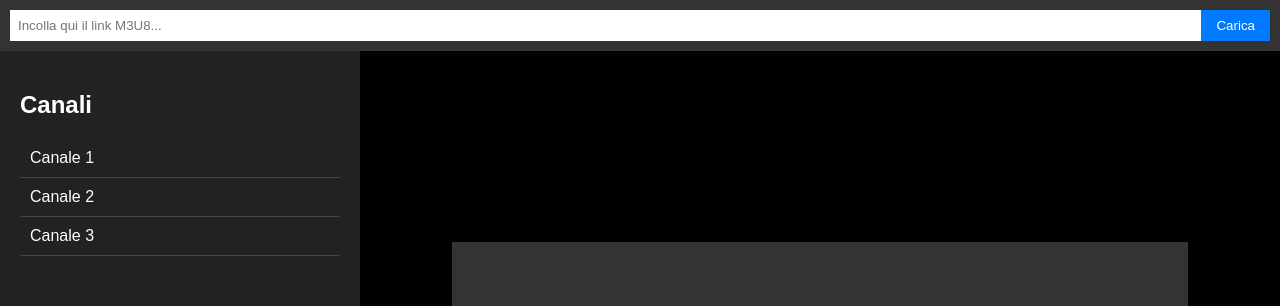
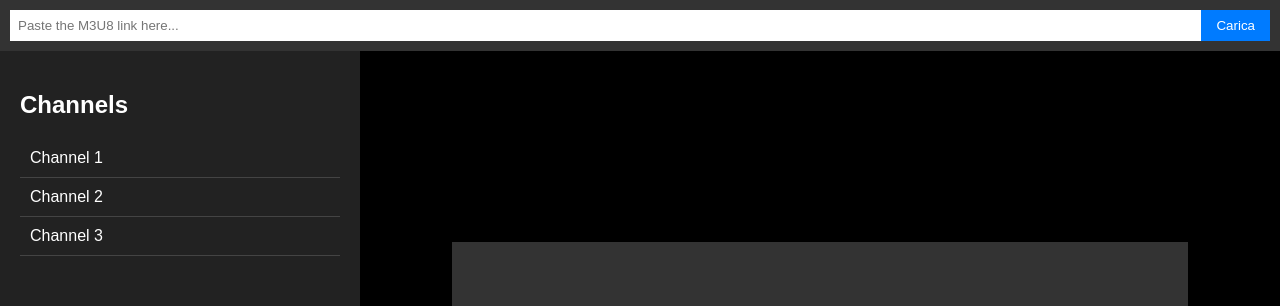
Before and after one commit to Mx455/hls-player, a plain HTML site: page video.html in a window 1280 px wide. Shown: the top 306 px of the page. Drawn offline with nearby package versions, Linux system fonts and the light colour scheme.

Commit message:
Update video.html

```diff
--- a/video.html
+++ b/video.html
@@ -69,15 +69,15 @@
 </head>
 <body onload="checkURLParams()">
     <div id="input-container">
-        <input type="text" id="m3u8-input" placeholder="Incolla qui il link M3U8...">
+        <input type="text" id="m3u8-input" placeholder="Paste the M3U8 link here...">
         <button id="load-button" onclick="loadCustomStream()">Carica</button>
     </div>
     <div class="container">
         <div id="channel-list">
-            <h2>Canali</h2>
-            <div class="channel" onclick="loadStream('https://test-streams.mux.dev/x36xhzz/x36xhzz.m3u8')">Canale 1</div>
-            <div class="channel" onclick="loadStream('https://test-streams.mux.dev/test_001/stream.m3u8')">Canale 2</div>
-            <div class="channel" onclick="loadStream('https://test-streams.mux.dev/pts_shift/master.m3u8')">Canale 3</div>
+            <h2>Channels</h2>
+            <div class="channel" onclick="loadStream('https://test-streams.mux.dev/x36xhzz/x36xhzz.m3u8')">Channel 1</div>
+            <div class="channel" onclick="loadStream('https://test-streams.mux.dev/test_001/stream.m3u8')">Channel 2</div>
+            <div class="channel" onclick="loadStream('https://test-streams.mux.dev/pts_shift/master.m3u8')">Channel 3</div>
         </div>
         <div id="video-container">
             <video id="video" controls></video>
```
